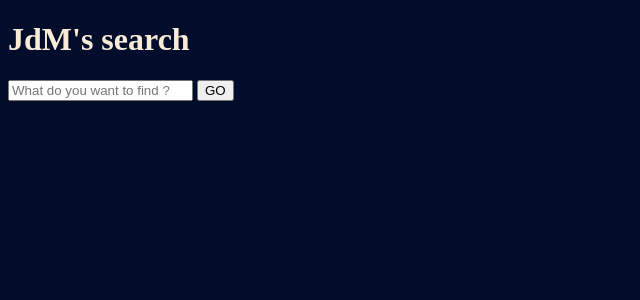
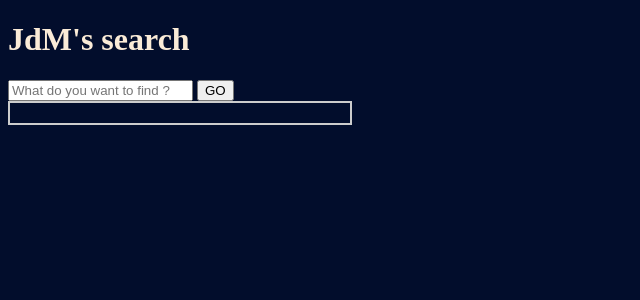
Before and after one commit to asterjdm/Cosmos-Search, a Flask app: page / in a window 1280 px wide. Shown: the top 300 px of the page, without its empty margins (0-640 px from the left). Run offline with Flask 3, Linux system fonts and the light colour scheme.

Commit message:
new css style

```diff
--- a/static/style/style.css
+++ b/static/style/style.css
@@ -2,13 +2,24 @@ body{
     background-color: rgb(2, 13, 44);
     color: antiquewhite;
 }
+
+.results{
+    border: 2px solid #ccc;
+    padding: 10px;
+    width: 20em;
+}
+
 .searchresult{
     text-decoration: none;
     background-color: #172135;
     border-radius: 50px;
     text-align: center;
+    width: fit-content;
+    padding: 5px;
+    margin-bottom: 1em;
 }
 
 .resulta{
     color: aliceblue;
+    text-decoration: none;
 }
```
